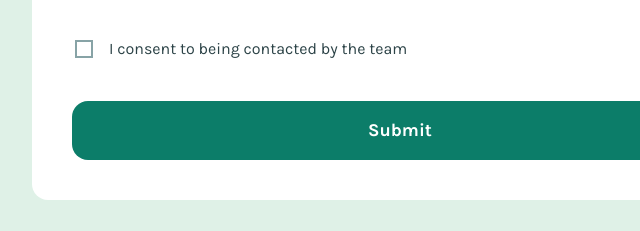
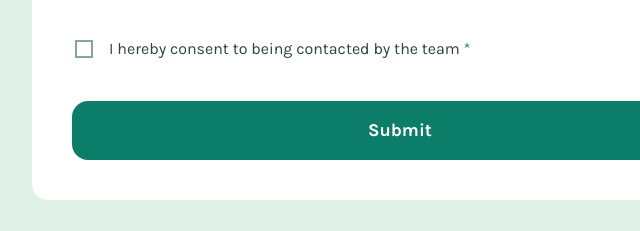
Before and after one commit to haleigh27/fm-contact-form, a website: page index.html in a window 1280 px wide. Shown: the part 696-927 px from the top of the page, 240-880 px from the left. Drawn offline with Linux system fonts and the light colour scheme.

Commit message:
Update styling

```diff
--- a/index.html
+++ b/index.html
@@ -197,7 +197,7 @@
             />
           </svg>
 
-          I consent to being contacted by the team
+          <p>I hereby consent to being contacted by the team <span>*</span></p>
         </label>
         <p
           id="consent-error"
@@ -211,6 +211,7 @@
       <button type="submit" class="submit-btn">Submit</button>
     </form>
 
+    <!-- Message sent successfully popup -->
     <div class="success hidden" aria-hidden>
       <div class="flex">
         <img src="./assets/images/icon-success-check.svg" alt="Success!" />
--- a/style.css
+++ b/style.css
@@ -196,6 +196,7 @@ textarea:focus {
   border: 1px solid var(--clr-green-600);
   outline-color: var(--clr-green-600);
   outline: 4px;
+  background-color: var(--clr-white);
 }
 
 /* Radio Buttons       */
@@ -265,9 +266,10 @@ input[type='radio']:checked + svg path {
 }
 
 /* Checkbox             */
+
 input[type='checkbox'] {
   appearance: none;
-  margin: 0px 0px 0px 3px;
+  margin: 0px;
   font: inherit;
   width: 18px;
   height: 18px;
@@ -275,15 +277,15 @@ input[type='checkbox'] {
   border-radius: 0px;
   padding: 0px;
   position: absolute;
+  flex-shrink: 0;
 }
 
 input[type='checkbox'] + svg {
-  width: 18px;
+  width: 18px !important;
   height: 18px;
   z-index: 2;
-  margin-right: 16px;
-  margin-left: 3px;
   visibility: hidden;
+  flex-shrink: 0;
 }
 
 input[type='checkbox']:checked {
@@ -296,9 +298,14 @@ input[type='checkbox']:checked + svg path {
   stroke: white;
 }
 
+label p {
+  margin-left: 16px;
+}
+
 .checkbox-label {
   display: flex;
   align-items: center;
+  margin-right: 16px;
 }
 
 /* ------------------- */
@@ -311,6 +318,7 @@ input[type='checkbox']:checked + svg path {
   margin: auto;
   padding: 24px;
   border-radius: 16px;
+  margin: 32px 16px;
 }
 
 .contact-form__heading {
@@ -324,7 +332,7 @@ input[type='checkbox']:checked + svg path {
 }
 
 .contact-form__consent {
-  margin-block: 40px;
+  margin: 40px 3px;
 }
 
 .submit-btn {
@@ -343,7 +351,7 @@ input[type='checkbox']:checked + svg path {
 .success {
   position: absolute;
   top: 24px;
-  margin-inline: auto;
+  margin-inline: 24px;
   padding: 24px;
   background-color: var(--clr-grey-900);
   color: var(--clr-white);
@@ -355,12 +363,16 @@ input[type='checkbox']:checked + svg path {
   .contact-form {
     max-width: 690px;
     padding: 40px;
-    margin-block: 128px;
+    margin: 128px auto;
   }
 
   .med-2col {
     display: flex;
     gap: 16px;
+  }
+
+  .success {
+    margin-inline: 24px;
   }
 }
 
@@ -369,3 +381,18 @@ input[type='checkbox']:checked + svg path {
     max-width: 736px;
   }
 }
+
+/* Target autofill background color */
+input:-webkit-autofill,
+input:-webkit-autofill:hover,
+input:-webkit-autofill:focus,
+textarea:-webkit-autofill,
+textarea:-webkit-autofill:hover,
+textarea:-webkit-autofill:focus,
+select:-webkit-autofill,
+select:-webkit-autofill:hover,
+select:-webkit-autofill:focus {
+  -webkit-box-shadow: 0 0 0px 1000px var(--clr-white) inset; /* Background color */
+  -webkit-text-fill-color: var(--clr-grey-900); /* Text color */
+  transition: background-color 5000s ease-in-out 0s; /* Prevent background color from resetting */
+}
```
